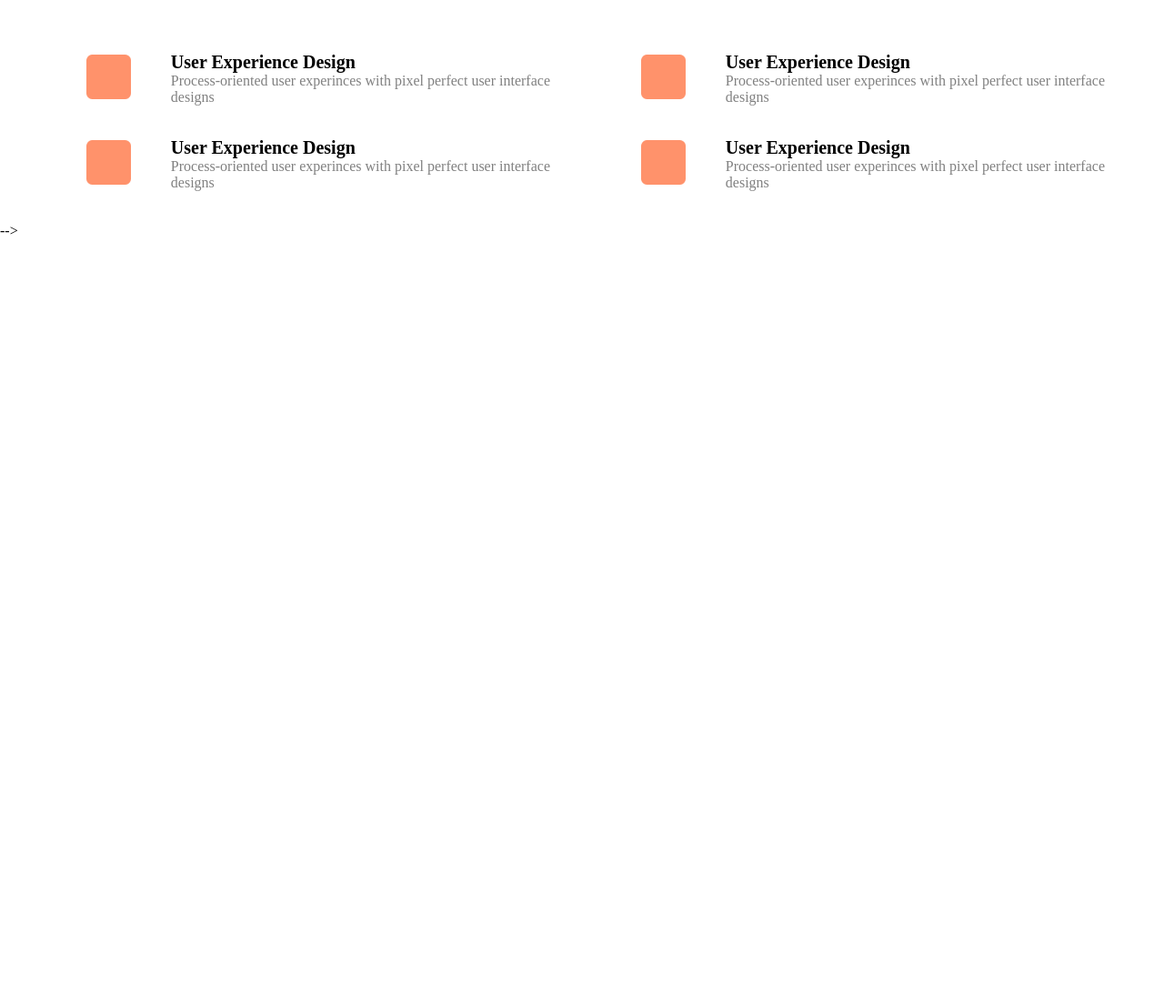
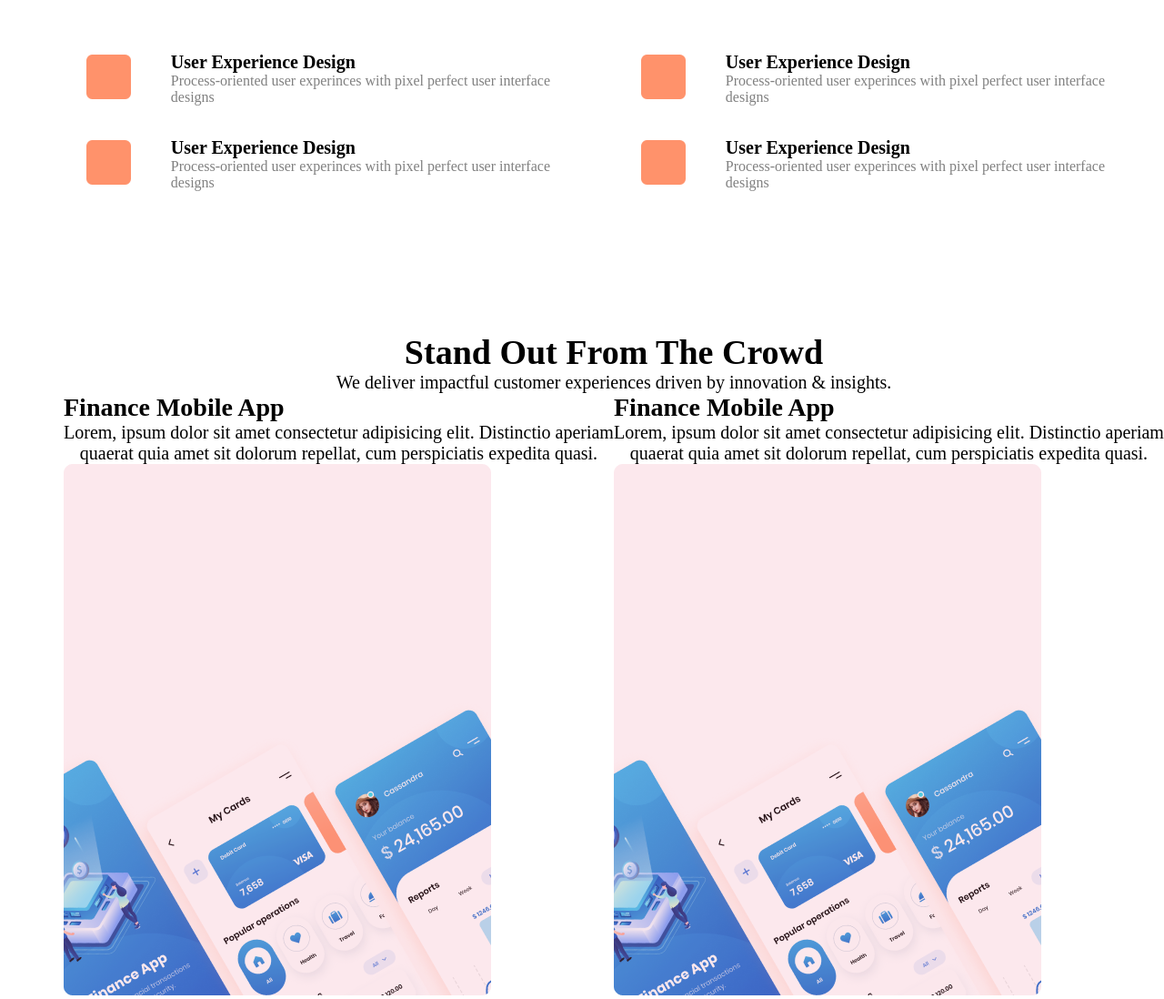
Before and after one commit to suleymanli19/NIJUM, a plain HTML site: page index.html in a window 1280 px wide. Shown: the part 975-2073 px from the top of the page at 91% size. Before the commit the page ends 1238 px from the top, so only its background shows below. Drawn offline with Linux system fonts and the light colour scheme.

Commit message:
Commited

```diff
--- a/index.html
+++ b/index.html
@@ -95,7 +95,29 @@
             </div>
           </div>
         </div>
-      </div> -->
+      </div>
+    </div>
+    <div class="work">
+        <h2>Stand Out From The Crowd</h2>
+        <p>
+            We deliver impactful customer experiences driven by innovation &
+            insights.
+        </p>
+        <div class="works">
+            <div class="work1">
+                <h3 class="work1h3">Finance Mobile App</h3>
+                <p class="work1p">Lorem, ipsum dolor sit amet consectetur adipisicing elit. Distinctio aperiam quaerat quia amet sit dolorum repellat, cum perspiciatis expedita quasi.</p>
+                <img class="work1img" src="/image/Rectangle 14.png" alt="">
+
+
+            </div>
+            <div class="work1">
+                <h3 class="work1h3">Finance Mobile App</h3>
+                <p class="work1p">Lorem, ipsum dolor sit amet consectetur adipisicing elit. Distinctio aperiam quaerat quia amet sit dolorum repellat, cum perspiciatis expedita quasi.</p>
+                <img class="work1img" src="/image/Rectangle 14.png" alt="">
+
+            </div>
+        </div>
     </div>
   </body>
 </html>
--- a/style.css
+++ b/style.css
@@ -157,5 +157,36 @@
 
 .flex{
     display: flex;
+}
+
+.work{
+    margin-top: 600px;
+    margin-left: 70px;
+}
+
+.work h2{
+    font-weight: 700;
+    font-size: 38px;
+    text-align: center;
+}
+
+.work p{
+    text-align: center;
+    font-weight: 400;
+    font-size: 20px;
+}
+
+.works{
+    display: flex;
+    justify-content: space-between;
+}
+
+.works .work1 .work1img{
+    background-image: url(/image/work1.png);
 
 }
+
+.works .work1 .work1h3{
+    font-size: 28px;
+    font-weight: 700;
+}
```
Also changed, not shown: image/Rectangle 14.png (added), image/work1.png (added).
